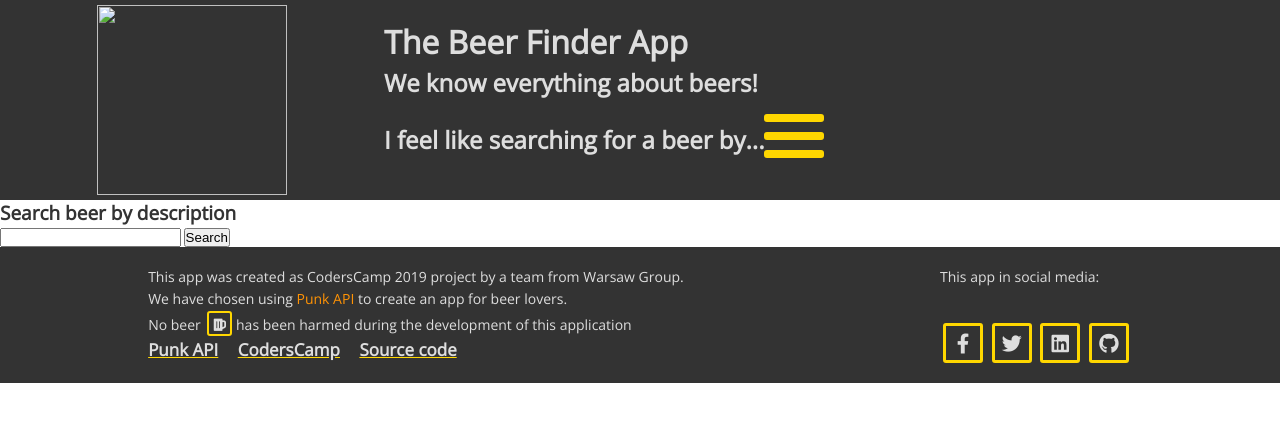
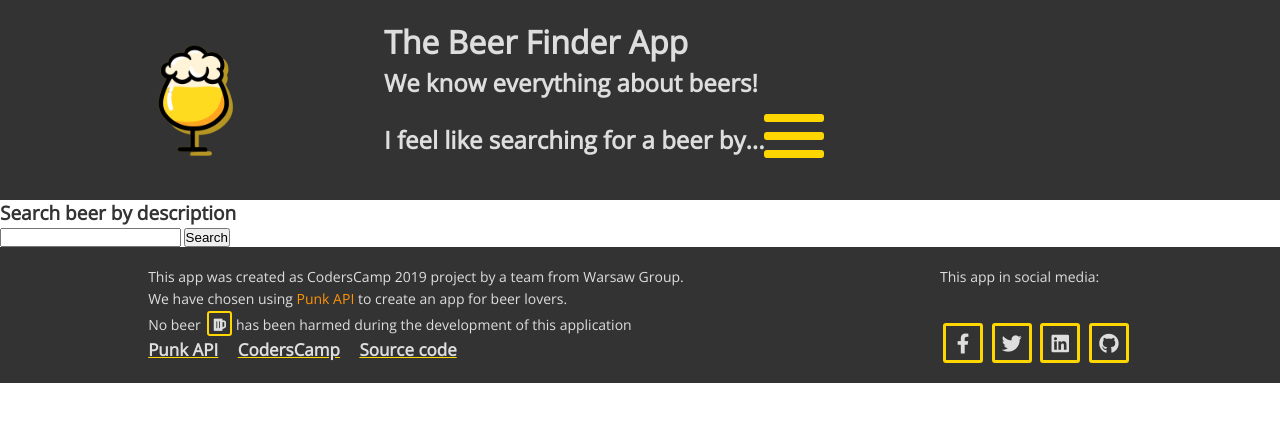
Before and after one commit to natkalia/BeerAPI, a website built with webpack: page src/index.html in a window 1280 px wide. Built offline with nearby package versions, Linux system fonts and the light colour scheme; a web font is replaced by a local one.

Commit message:
Update structure, style, assets to show logo in header

```diff
--- a/src/assets/style.css
+++ b/src/assets/style.css
@@ -66,13 +66,9 @@
   width: 200px;
   margin: 0 auto;
   padding: 5px;
-}
-
-.header-logo-image__img {
-  width: 100%;
-  height: 100%;
-  object-fit: contain;
+  background-size: cover;
   background-color: var(--c-neutral-dark);
+  background-image: url('../assets/images/beer-img.png');
 }
 
 /* Header welcome */
--- a/src/index.html
+++ b/src/index.html
@@ -11,9 +11,7 @@
 
   <header class="header">
     <div class="header-logo">
-      <div class="header-logo-image">
-        <img class="header-logo-image__img" src="">
-      </div>
+      <div class="header-logo-image"></div>
     </div>
     <div class="header-welcome">
       <h1 class="header-welcome__title">The Beer Finder App</h1>
```
Also changed, not shown: src/assets/images/beer-img.png (added).
